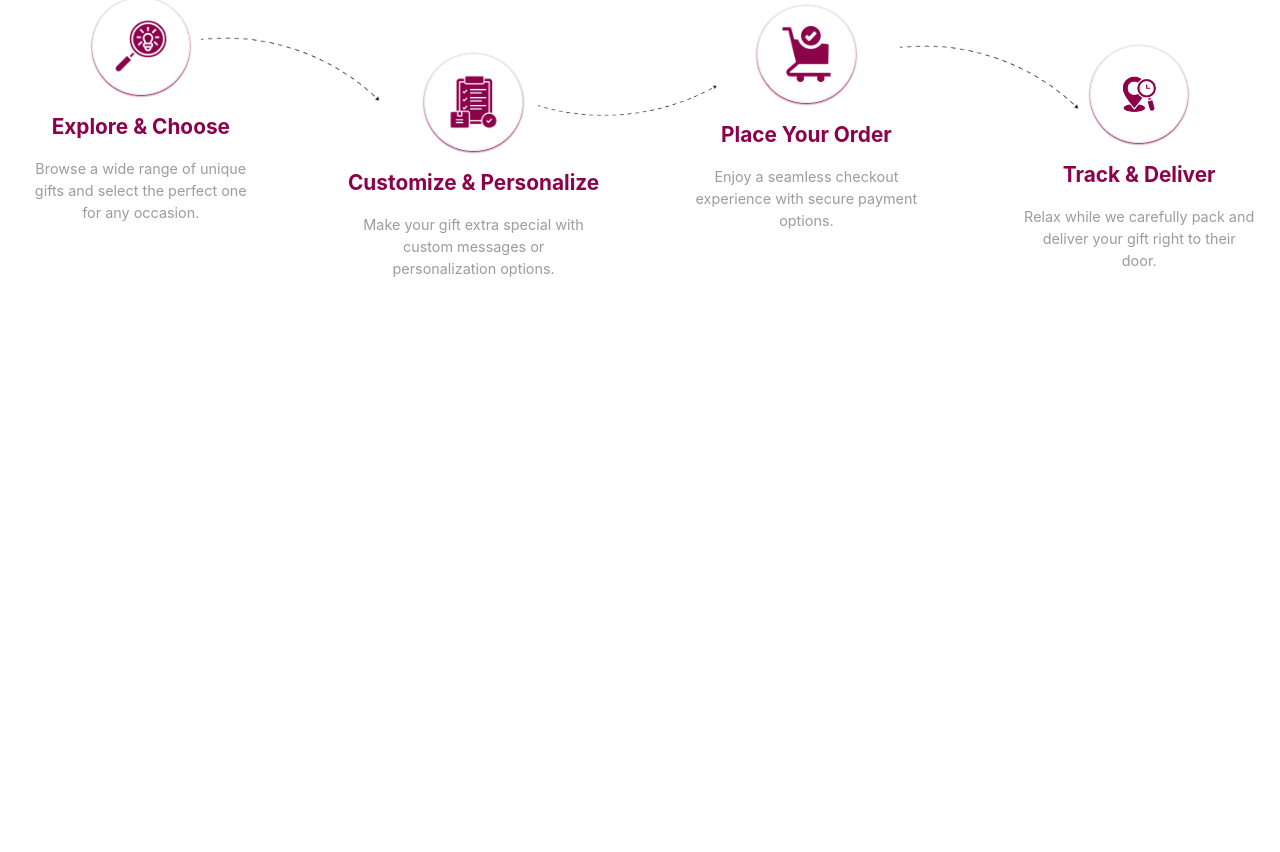
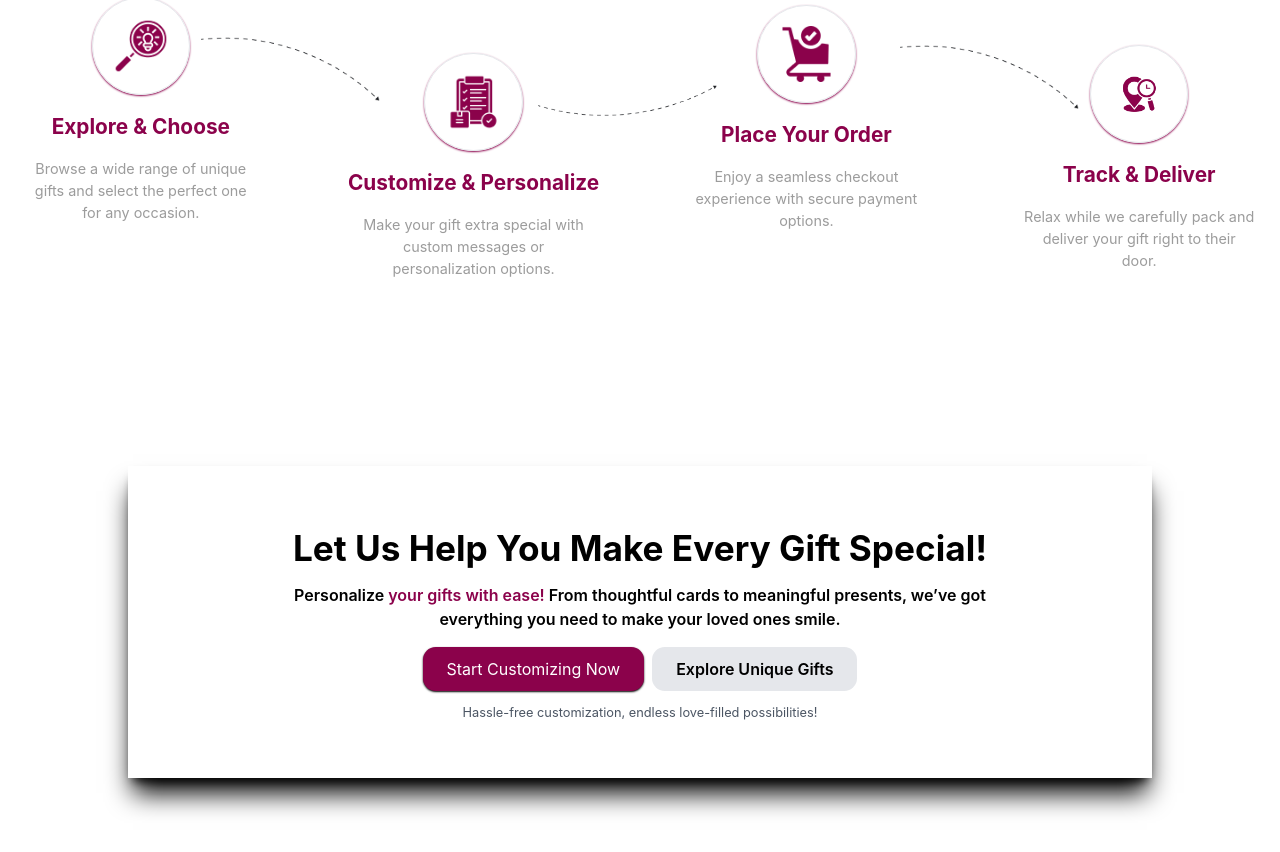
Before and after one commit to SheharyarXD/twisca, a React (Create React App) app in the folder my-app/: page / in a window 1280 px wide. Shown: the part 4334-5186 px from the top of the page. Before the commit the page ends 4800 px from the top, so only its background shows below. Built offline with nearby package versions, Linux system fonts and the light colour scheme.

Commit message:
Footer remaining

```diff
--- a/my-app/src/components/Homepage.js
+++ b/my-app/src/components/Homepage.js
@@ -167,6 +167,24 @@ return(
         </div>
     </div>
     </section>
+    {/* Let us help */}
+    <section className="h-screen">
+      <div className="flex flex-col text-center w-[80%] mx-auto py-[7vh] shadow-xl shadow-black">
+        <div className="font-bold text-[2.2rem]">Let Us Help You Make Every Gift Special!</div>
+        <div className="text-center font-semibold py-[1vh]">
+        <p>Personalize <span className="text-[#8B024B]"> your gifts with ease!</span> From thoughtful cards to meaningful presents, we’ve got <br /> everything you need to make your loved ones smile.</p>
+        </div>
+        <div>
+          <div className="pt-[1vh]">
+            <button className="mr-2 py-2.5 px-6 bg-[#8B024B] text-white rounded-[1vw] shadow-sm shadow-black">Start Customizing Now</button>
+            <button className="py-2.5 font-semibold px-6 bg-gray-200 rounded-[1vw]">Explore Unique Gifts</button>
+          </div>
+          <div className="pt-[1.5vh] text-gray-600 text-[0.8rem]">Hassle-free customization, endless love-filled possibilities!</div>
+        </div>
+      </div>
+    </section>
+
+
 
 
 
```
